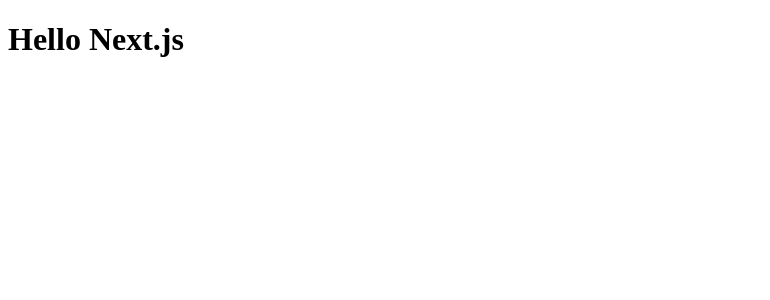
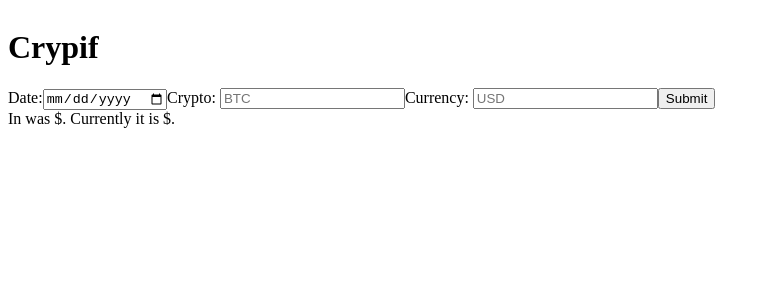
Before and after one commit to UltiRequiem/crypif, a Next.js app: page / in a window 1280 px wide. Shown: the top 300 px of the page, without its empty margins (0-770 px from the left). Built offline with nearby package versions, Linux system fonts and the light colour scheme.

Commit message:
:sparkles: Basic form

```diff
--- a/lib/cryptoData.js
+++ b/lib/cryptoData.js
@@ -1,7 +1,7 @@
 const BASE_API = "https://min-api.cryptocompare.com/data";
 
 const API_KEY = process.env.API_KEY;
-
+;
 export async function current(name = "BTC", currency = "USD") {
   const rps = await fetch(`${BASE_API}/price?fsym=${name}&tsyms=${currency}`);
   const data = await rps.json();
--- a/pages/index.js
+++ b/pages/index.js
@@ -1,7 +1,69 @@
+import { useState } from "react";
+
 export default function Home() {
+  const [input, setInput] = useState({});
+  const [data, setData] = useState({});
+
+  const summitHandler = (event, data) => {
+    event.preventDefault();
+
+    fetch("/api", {
+      method: "POST",
+      headers: {
+        "Content-Type": "application/json",
+      },
+      body: JSON.stringify(data),
+    })
+      .then((res) => res.json())
+      .then((res) => setData(res));
+  };
+
+  console.log(input);
+  console.log(data);
   return (
-    <div>
-      <h1>Hello Next.js</h1>
+    <div style={{ display: "flex", flexDirection: "column" }}>
+      <h1>Crypif</h1>
+      <form onSubmit={(event) => summitHandler(event, input)}>
+        <label>
+          Date:
+          <input
+            required
+            type="date"
+            onChange={(event) =>
+              setInput({ ...input, date: event.target.value })
+            }
+          />
+        </label>
+
+        <label>
+          Crypto:{" "}
+          <input
+            placeholder="BTC"
+            type="text"
+            onChange={(event) =>
+              setInput({ ...input, crypto: event.target.value })
+            }
+          />
+        </label>
+
+        <label>
+          Currency:{" "}
+          <input
+            type="text"
+            placeholder="USD"
+            onChange={(event) =>
+              setInput({ ...input, currency: event.target.value })
+            }
+          />
+        </label>
+
+        <input type="submit" value="Submit" />
+      </form>
+
+      <div>
+        In {input.date} {input.crypto} was ${data.past}. Currently it is $
+        {data.rightNow}.
+      </div>
     </div>
   );
 }
```
